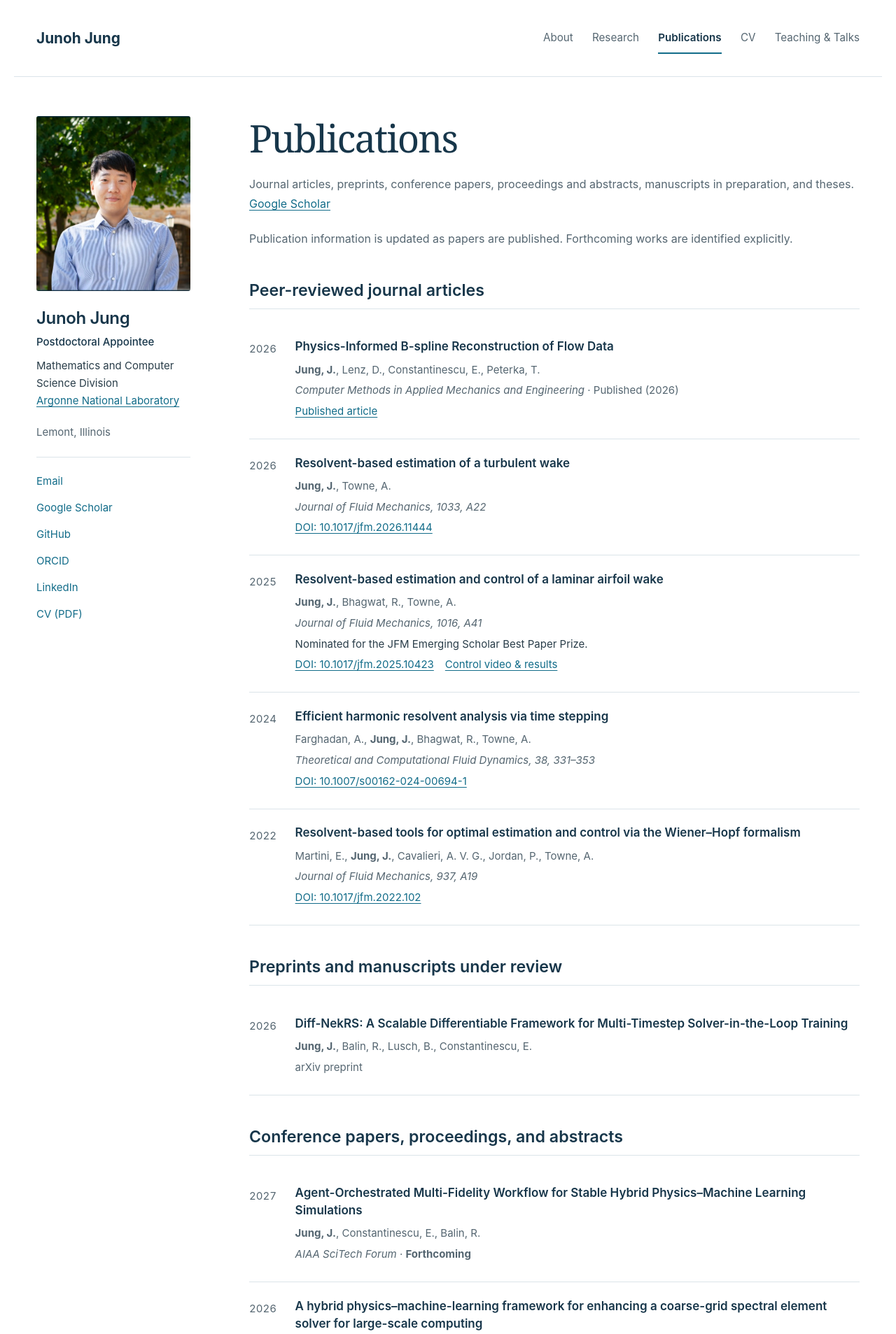
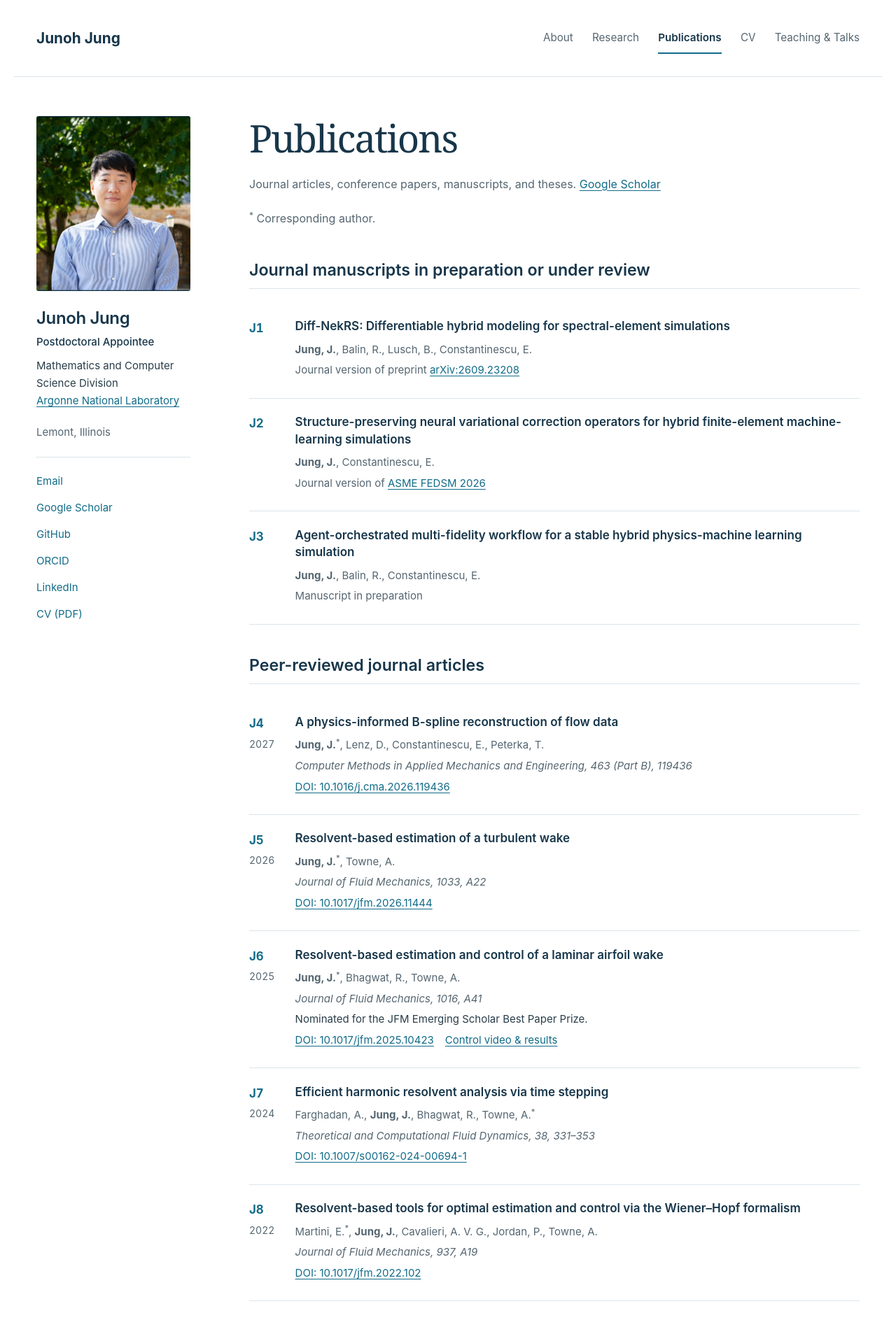
Before and after one commit to junohjung/junohjung.github.io, a Jekyll site: the page built from _pages/publications.md, in a window 1280 px wide. Shown: the top 1907 px of the page at 70% size. Built offline with Jekyll 4.4.1, drawn with Linux system fonts in a browser that asks for light colours; some of the changed text lies outside the part shown.

Commit message:
Align publications with latest CV and add J/C numbering

```diff
--- a/_pages/publications.md
+++ b/_pages/publications.md
@@ -5,41 +5,71 @@ title: "Publications"
 excerpt: "Junoh Jung's publications in computational fluid dynamics, scientific machine learning, and flow estimation and control."
 ---
 
-<p class="section-intro">Journal articles, preprints, conference papers, proceedings and abstracts, manuscripts in preparation, and theses. <a href="https://scholar.google.com/citations?user=CN8U92sAAAAJ">Google Scholar</a></p>
-<p class="section-intro">Publication information is updated as papers are published. Forthcoming works are identified explicitly.</p>
+<p class="section-intro">Journal articles, conference papers, manuscripts, and theses. <a href="https://scholar.google.com/citations?user=CN8U92sAAAAJ">Google Scholar</a></p>
 
-<!-- Entries are defined on this page so these five Markdown files can be deployed without changes to _publications or publication-entry.html. -->
+<p class="section-intro"><sup>*</sup> Corresponding author.</p>
+
+<span id="manuscripts-in-preparation" aria-hidden="true"></span>
+
+<h2 id="journal-manuscripts">Journal manuscripts in preparation or under review</h2>
+
+<article class="publication" id="in-preparation-2">
+  <div class="pub-year"><strong class="pub-number">J1</strong></div>
+  <div>
+    <h3>Diff-NekRS: Differentiable hybrid modeling for spectral-element simulations</h3>
+    <p class="pub-authors"><strong>Jung, J.</strong>, Balin, R., Lusch, B., Constantinescu, E.</p>
+    <p class="pub-venue">Journal version of preprint <a href="https://arxiv.org/abs/2609.23208">arXiv:2609.23208</a></p>
+  </div>
+</article>
+
+<article class="publication" id="in-preparation-3">
+  <div class="pub-year"><strong class="pub-number">J2</strong></div>
+  <div>
+    <h3>Structure-preserving neural variational correction operators for hybrid finite-element machine-learning simulations</h3>
+    <p class="pub-authors"><strong>Jung, J.</strong>, Constantinescu, E.</p>
+    <p class="pub-venue">Journal version of <a href="https://arxiv.org/pdf/2601.20019">ASME FEDSM 2026</a></p>
+  </div>
+</article>
+
+<article class="publication" id="in-preparation-1">
+  <div class="pub-year"><strong class="pub-number">J3</strong></div>
+  <div>
+    <h3>Agent-orchestrated multi-fidelity workflow for a stable hybrid physics-machine learning simulation</h3>
+    <p class="pub-authors"><strong>Jung, J.</strong>, Balin, R., Constantinescu, E.</p>
+    <p class="pub-venue">Manuscript in preparation</p>
+  </div>
+</article>
 
 <h2 id="journal-articles">Peer-reviewed journal articles</h2>
 
 <article class="publication" id="pibsr-2026">
-  <div class="pub-year">2026</div>
+  <div class="pub-year"><strong class="pub-number">J4</strong><span class="pub-date">2027</span></div>
   <div>
     <span id="journal-1" aria-hidden="true"></span>
-    <h3><a href="https://www.sciencedirect.com/science/article/pii/S0045782526007097">Physics-Informed B-spline Reconstruction of Flow Data</a></h3>
-    <p class="pub-authors"><strong>Jung, J.</strong>, Lenz, D., Constantinescu, E., Peterka, T.</p>
-    <p class="pub-venue"><em>Computer Methods in Applied Mechanics and Engineering</em> · Published (2026)</p>
-    <p class="pub-links"><a href="https://www.sciencedirect.com/science/article/pii/S0045782526007097">Published article</a></p>
+    <h3><a href="https://doi.org/10.1016/j.cma.2026.119436">A physics-informed B-spline reconstruction of flow data</a></h3>
+    <p class="pub-authors"><strong>Jung, J.</strong><sup>*</sup>, Lenz, D., Constantinescu, E., Peterka, T.</p>
+    <p class="pub-venue"><em>Computer Methods in Applied Mechanics and Engineering, 463 (Part B), 119436</em></p>
+    <p class="pub-links"><a href="https://doi.org/10.1016/j.cma.2026.119436">DOI: 10.1016/j.cma.2026.119436</a></p>
   </div>
 </article>
 
 <article class="publication" id="turbulent-wake-2026">
-  <div class="pub-year">2026</div>
+  <div class="pub-year"><strong class="pub-number">J5</strong><span class="pub-date">2026</span></div>
   <div>
     <span id="journal-2" aria-hidden="true"></span>
     <h3><a href="https://doi.org/10.1017/jfm.2026.11444">Resolvent-based estimation of a turbulent wake</a></h3>
-    <p class="pub-authors"><strong>Jung, J.</strong>, Towne, A.</p>
+    <p class="pub-authors"><strong>Jung, J.</strong><sup>*</sup>, Towne, A.</p>
     <p class="pub-venue"><em>Journal of Fluid Mechanics, 1033, A22</em></p>
     <p class="pub-links"><a href="https://doi.org/10.1017/jfm.2026.11444">DOI: 10.1017/jfm.2026.11444</a></p>
   </div>
 </article>
 
 <article class="publication" id="laminar-airfoil-wake-2025">
-  <div class="pub-year">2025</div>
+  <div class="pub-year"><strong class="pub-number">J6</strong><span class="pub-date">2025</span></div>
   <div>
     <span id="journal-3" aria-hidden="true"></span>
     <h3><a href="https://doi.org/10.1017/jfm.2025.10423">Resolvent-based estimation and control of a laminar airfoil wake</a></h3>
-    <p class="pub-authors"><strong>Jung, J.</strong>, Bhagwat, R., Towne, A.</p>
+    <p class="pub-authors"><strong>Jung, J.</strong><sup>*</sup>, Bhagwat, R., Towne, A.</p>
     <p class="pub-venue"><em>Journal of Fluid Mechanics, 1016, A41</em></p>
     <p class="pub-note">Nominated for the JFM Emerging Scholar Best Paper Prize.</p>
     <p class="pub-links"><a href="https://doi.org/10.1017/jfm.2025.10423">DOI: 10.1017/jfm.2025.10423</a><a href="/research/#laminar-airfoil-control">Control video &amp; results</a></p>
@@ -47,44 +77,33 @@ excerpt: "Junoh Jung's publications in computational fluid dynamics, scientific
 </article>
 
 <article class="publication" id="harmonic-resolvent-2024">
-  <div class="pub-year">2024</div>
+  <div class="pub-year"><strong class="pub-number">J7</strong><span class="pub-date">2024</span></div>
   <div>
     <span id="journal-4" aria-hidden="true"></span>
     <h3><a href="https://doi.org/10.1007/s00162-024-00694-1">Efficient harmonic resolvent analysis via time stepping</a></h3>
-    <p class="pub-authors">Farghadan, A., <strong>Jung, J.</strong>, Bhagwat, R., Towne, A.</p>
+    <p class="pub-authors">Farghadan, A., <strong>Jung, J.</strong>, Bhagwat, R., Towne, A.<sup>*</sup></p>
     <p class="pub-venue"><em>Theoretical and Computational Fluid Dynamics, 38, 331–353</em></p>
     <p class="pub-links"><a href="https://doi.org/10.1007/s00162-024-00694-1">DOI: 10.1007/s00162-024-00694-1</a></p>
   </div>
 </article>
 
 <article class="publication" id="wiener-hopf-2022">
-  <div class="pub-year">2022</div>
+  <div class="pub-year"><strong class="pub-number">J8</strong><span class="pub-date">2022</span></div>
   <div>
     <span id="journal-5" aria-hidden="true"></span>
     <h3><a href="https://doi.org/10.1017/jfm.2022.102">Resolvent-based tools for optimal estimation and control via the Wiener–Hopf formalism</a></h3>
-    <p class="pub-authors">Martini, E., <strong>Jung, J.</strong>, Cavalieri, A. V. G., Jordan, P., Towne, A.</p>
+    <p class="pub-authors">Martini, E.<sup>*</sup>, <strong>Jung, J.</strong>, Cavalieri, A. V. G., Jordan, P., Towne, A.</p>
     <p class="pub-venue"><em>Journal of Fluid Mechanics, 937, A19</em></p>
     <p class="pub-links"><a href="https://doi.org/10.1017/jfm.2022.102">DOI: 10.1017/jfm.2022.102</a></p>
   </div>
 </article>
 
-<h2 id="preprints">Preprints and manuscripts under review</h2>
+<span id="preprints" aria-hidden="true"></span>
 
-<article class="publication" id="diff-nekrs-preprint-2026">
-  <div class="pub-year">2026</div>
-  <div>
-    <span id="preprint-1" aria-hidden="true"></span>
-    <h3>Diff-NekRS: A Scalable Differentiable Framework for Multi-Timestep Solver-in-the-Loop Training</h3>
-    <p class="pub-authors"><strong>Jung, J.</strong>, Balin, R., Lusch, B., Constantinescu, E.</p>
-    <p class="pub-venue">arXiv preprint</p>
-    <!-- The September 2026 CV lists this as an arXiv preprint but does not supply an identifier or URL. -->
-  </div>
-</article>
-
-<h2 id="conference-papers">Conference papers, proceedings, and abstracts</h2>
+<h2 id="conference-manuscripts">Conference manuscripts and forthcoming papers</h2>
 
 <article class="publication" id="conference-1">
-  <div class="pub-year">2027</div>
+  <div class="pub-year"><strong class="pub-number">C1</strong><span class="pub-date">2027</span></div>
   <div>
     <h3>Agent-Orchestrated Multi-Fidelity Workflow for Stable Hybrid Physics–Machine Learning Simulations</h3>
     <p class="pub-authors"><strong>Jung, J.</strong>, Constantinescu, E., Balin, R.</p>
@@ -92,10 +111,23 @@ excerpt: "Junoh Jung's publications in computational fluid dynamics, scientific
   </div>
 </article>
 
+<article class="publication" id="diff-nekrs-preprint-2026">
+  <div class="pub-year"><strong class="pub-number">C2</strong><span class="pub-date">2026</span></div>
+  <div>
+    <span id="preprint-1" aria-hidden="true"></span>
+    <h3><a href="https://arxiv.org/abs/2609.23208">Diff-NekRS: A scalable differentiable framework for multi-timestep solver-in-the-loop training</a></h3>
+    <p class="pub-authors"><strong>Jung, J.</strong><sup>*</sup>, Balin, R., Lusch, B., Constantinescu, E.</p>
+    <p class="pub-venue">Submitted</p>
+    <p class="pub-links"><a href="https://arxiv.org/abs/2609.23208">arXiv:2609.23208</a></p>
+  </div>
+</article>
+
+<h2 id="conference-papers">Conference papers and proceedings</h2>
+
 <article class="publication" id="conference-2">
-  <div class="pub-year">2026</div>
+  <div class="pub-year"><strong class="pub-number">C3</strong><span class="pub-date">2026</span></div>
   <div>
-    <h3>A hybrid physics–machine-learning framework for enhancing a coarse-grid spectral element solver for large-scale computing</h3>
+    <h3><a href="https://doi.org/10.2514/6.2026-4474">A hybrid physics–machine-learning framework for enhancing a coarse-grid spectral element solver for large-scale computing</a></h3>
     <p class="pub-authors"><strong>Jung, J.</strong>, Constantinescu, E., Balin, R., Lusch, B.</p>
     <p class="pub-venue"><em>AIAA Aviation Forum</em></p>
     <p class="pub-note">Nominated for the best paper award.</p>
@@ -103,7 +135,7 @@ excerpt: "Junoh Jung's publications in computational fluid dynamics, scientific
 </article>
 
 <article class="publication" id="conference-3">
-  <div class="pub-year">2026</div>
+  <div class="pub-year"><strong class="pub-number">C4</strong><span class="pub-date">2026</span></div>
   <div>
     <h3><a href="https://arxiv.org/pdf/2601.20019">Learning Differentiable Weak-Form Corrections to Accelerate Finite Element Simulations</a></h3>
     <p class="pub-authors"><strong>Jung, J.</strong>, Constantinescu, E.</p>
@@ -112,16 +144,16 @@ excerpt: "Junoh Jung's publications in computational fluid dynamics, scientific
 </article>
 
 <article class="publication" id="conference-4">
-  <div class="pub-year">2026</div>
+  <div class="pub-year"><strong class="pub-number">C5</strong><span class="pub-date">2026</span></div>
   <div>
-    <h3>Towards resolvent-based estimation and control of wavepackets in supersonic turbulent jets</h3>
+    <h3>Toward resolvent-based estimation and control of wavepackets in supersonic turbulent jets</h3>
     <p class="pub-authors">Zhou, Y., Towne, A., <strong>Jung, J.</strong>, Bhagwat, R., Martini, E., Jordan, P., Audiffred, D., Maia, I., Cavalieri, A. V. G.</p>
     <p class="pub-venue"><em>AIAA SciTech Forum</em></p>
   </div>
 </article>
 
 <article class="publication" id="conference-5">
-  <div class="pub-year">2024</div>
+  <div class="pub-year"><strong class="pub-number">C6</strong><span class="pub-date">2024</span></div>
   <div>
     <h3>Resolvent-based estimation of wavepackets in turbulent jets</h3>
     <p class="pub-authors">Towne, A., Bhagwat, R., Zhou, Y., <strong>Jung, J.</strong>, Martini, E., Jordan, P., Audiffred, D. B. S., Maia, I., Cavalieri, A. V. G.</p>
@@ -130,7 +162,7 @@ excerpt: "Junoh Jung's publications in computational fluid dynamics, scientific
 </article>
 
 <article class="publication" id="conference-6">
-  <div class="pub-year">2024</div>
+  <div class="pub-year"><strong class="pub-number">C7</strong><span class="pub-date">2024</span></div>
   <div>
     <h3>Resolvent-based estimation and control of wakes and jets</h3>
     <p class="pub-authors">Towne, A., <strong>Jung, J.</strong>, Bhagwat, R., Zhou, Y., Paulson, J.</p>
@@ -139,7 +171,7 @@ excerpt: "Junoh Jung's publications in computational fluid dynamics, scientific
 </article>
 
 <article class="publication" id="conference-7">
-  <div class="pub-year">2024</div>
+  <div class="pub-year"><strong class="pub-number">C8</strong><span class="pub-date">2024</span></div>
   <div>
     <h3>Toward turbulent wake estimation using a resolvent-based approach</h3>
     <p class="pub-authors"><strong>Jung, J.</strong>, Towne, A.</p>
@@ -148,40 +180,11 @@ excerpt: "Junoh Jung's publications in computational fluid dynamics, scientific
 </article>
 
 <article class="publication" id="conference-8">
-  <div class="pub-year">2023</div>
+  <div class="pub-year"><strong class="pub-number">C9</strong><span class="pub-date">2023</span></div>
   <div>
     <h3>Resolvent-based estimation of laminar flow around an airfoil</h3>
     <p class="pub-authors"><strong>Jung, J.</strong>, Bhagwat, R., Towne, A.</p>
     <p class="pub-venue"><em>AIAA SciTech Forum</em></p>
-  </div>
-</article>
-
-<h2 id="manuscripts-in-preparation">Manuscripts in preparation</h2>
-
-<article class="publication" id="in-preparation-1">
-  <div class="pub-year">In prep.</div>
-  <div>
-    <h3>Agent-orchestrated multi-fidelity workflow for a stable hybrid physics-machine learning simulation</h3>
-    <p class="pub-authors"><strong>Jung, J.</strong>, Balin, R., Constantinescu, E.</p>
-    <p class="pub-venue">Manuscript in preparation</p>
-  </div>
-</article>
-
-<article class="publication" id="in-preparation-2">
-  <div class="pub-year">In prep.</div>
-  <div>
-    <h3>Diff-NekRS: Differentiable Hybrid Modeling for Spectral-Element Simulations</h3>
-    <p class="pub-authors"><strong>Jung, J.</strong>, Balin, R., Lusch, B., Constantinescu, E.</p>
-    <p class="pub-venue">Manuscript in preparation</p>
-  </div>
-</article>
-
-<article class="publication" id="in-preparation-3">
-  <div class="pub-year">In prep.</div>
-  <div>
-    <h3>Structure-Preserving Neural Variational Correction Operators for Hybrid Finite-Element Machine-Learning Simulations</h3>
-    <p class="pub-authors"><strong>Jung, J.</strong>, Constantinescu, E.</p>
-    <p class="pub-venue">Manuscript in preparation</p>
   </div>
 </article>
 
--- a/assets/css/junoh.css
+++ b/assets/css/junoh.css
@@ -32,3 +32,5 @@
 .hpc-table tbody tr:last-child>*{border-bottom:0}
 .hpc-table td strong{color:var(--ink)}.hpc-table small{font-size:.82rem;color:var(--muted)}
 .hpc-table-wrap:focus-visible{outline:3px solid var(--accent);outline-offset:3px}
+
+.pub-number{display:block;color:var(--accent);font-size:1.05rem;line-height:1.5}.pub-date{display:block;font-size:.875rem;margin-top:.2rem}
```
